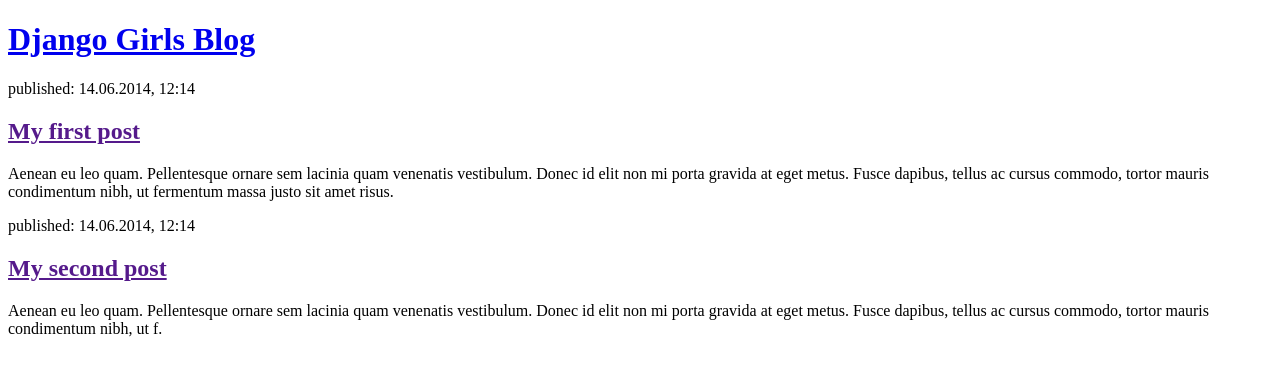
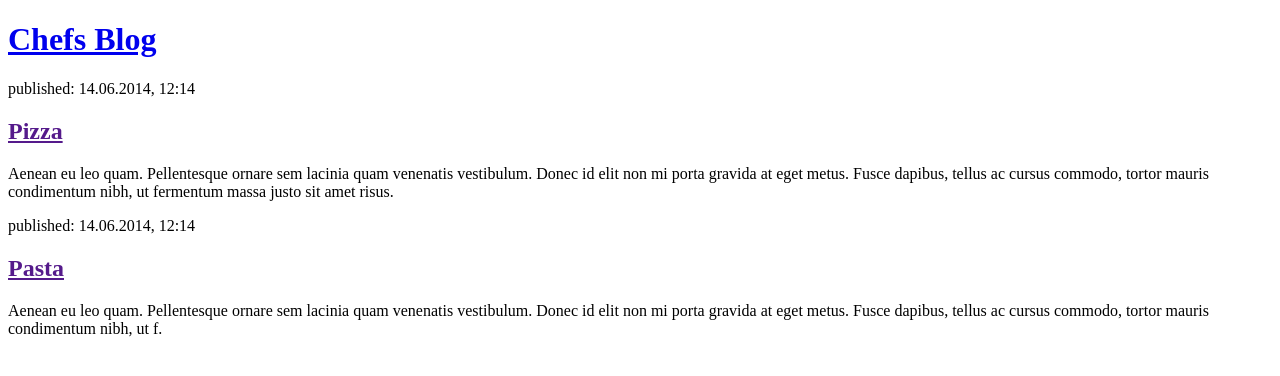
Before and after one commit to Xygou/chefsBlog, a Django app: page / in a window 1280 px wide. Shown: the top 376 px of the page. Run offline with Django 4.2, Linux system fonts and the light colour scheme.

Commit message:
Changed the HTML for the site.

```diff
--- a/chefsBlog/blog/templates/blog/post_list.html
+++ b/chefsBlog/blog/templates/blog/post_list.html
@@ -6,18 +6,18 @@
 </head>
 <body>
     <div>
-            <h1><a href="/">Django Girls Blog</a></h1>
+            <h1><a href="/">Chefs Blog</a></h1>
         </div>
 
         <div>
             <p>published: 14.06.2014, 12:14</p>
-            <h2><a href="">My first post</a></h2>
+            <h2><a href="">Pizza</a></h2>
             <p>Aenean eu leo quam. Pellentesque ornare sem lacinia quam venenatis vestibulum. Donec id elit non mi porta gravida at eget metus. Fusce dapibus, tellus ac cursus commodo, tortor mauris condimentum nibh, ut fermentum massa justo sit amet risus.</p>
         </div>
 
         <div>
             <p>published: 14.06.2014, 12:14</p>
-            <h2><a href="">My second post</a></h2>
+            <h2><a href="">Pasta</a></h2>
             <p>Aenean eu leo quam. Pellentesque ornare sem lacinia quam venenatis vestibulum. Donec id elit non mi porta gravida at eget metus. Fusce dapibus, tellus ac cursus commodo, tortor mauris condimentum nibh, ut f.</p>
         </div>
 </body>
```
